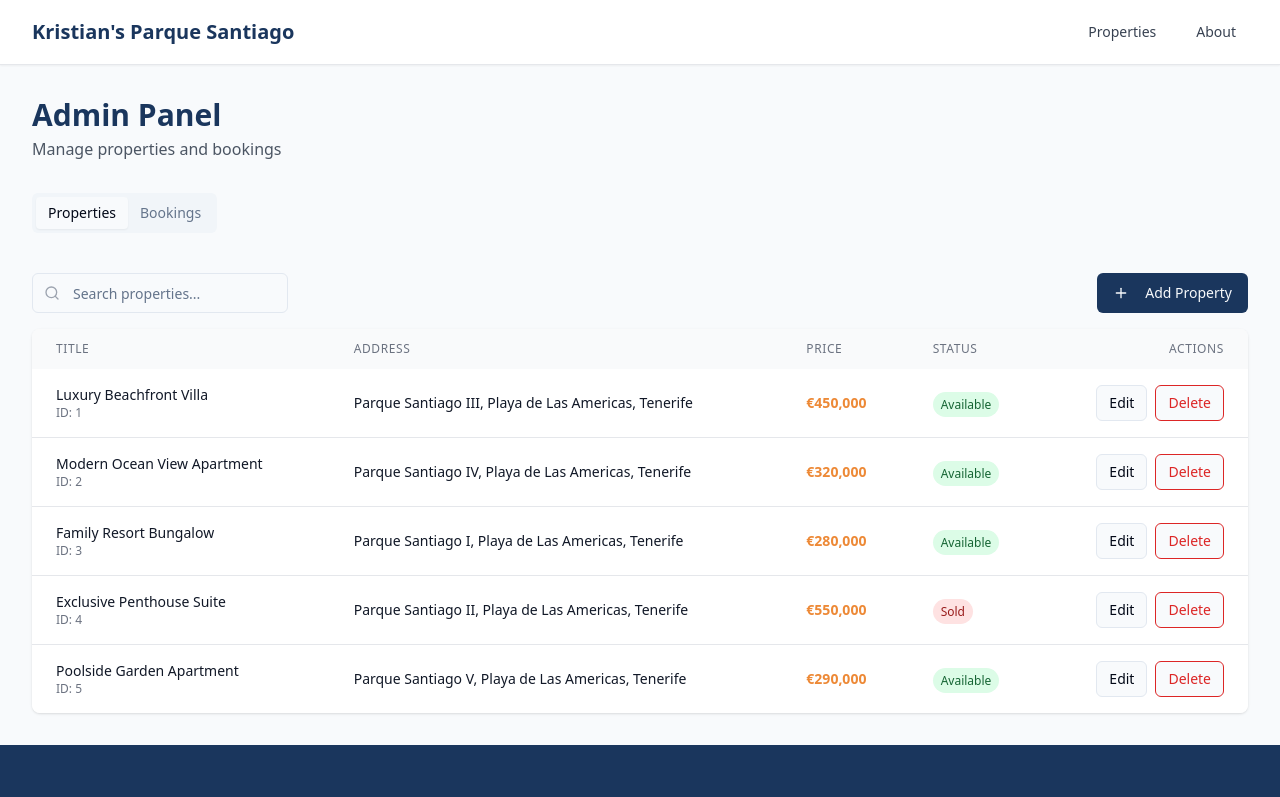
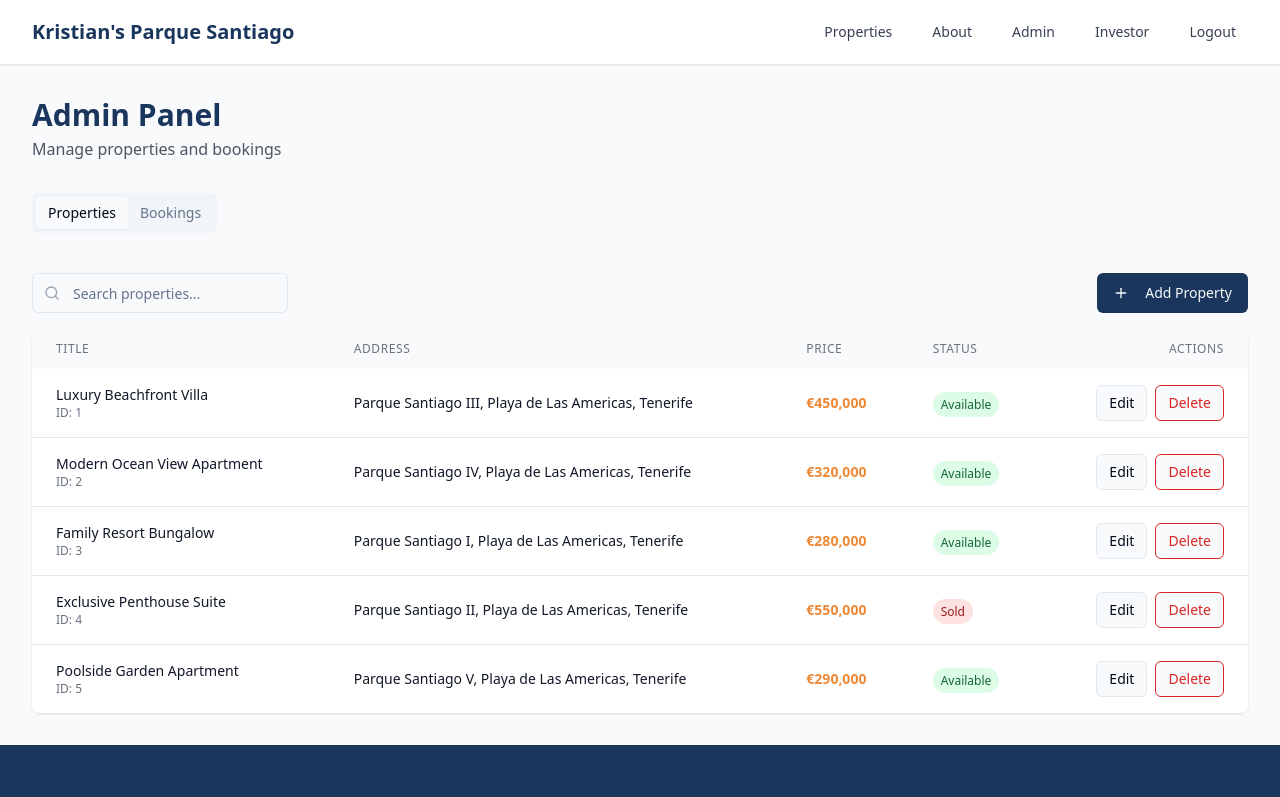
Before and after one commit to 0ideatbh/parque-santiago-vista, a React (Vite) app: page /admin in a window 1280 px wide. Shown: the top 797 px of the page. Built offline with nearby package versions, Linux system fonts and the light colour scheme; sample sign-in values are in the browser's storage.

Commit message:
Fix: Pass user and onLogout props to Layout
Pass the user and onLogout props to the Layout component in AdminPanel and InvestorDashboard pages to resolve the type errors.

```diff
--- a/src/components/layout/Layout.tsx
+++ b/src/components/layout/Layout.tsx
@@ -5,12 +5,18 @@ import Footer from './Footer';
 
 interface LayoutProps {
   children: ReactNode;
+  user?: {
+    name: string;
+    role: 'admin' | 'investor';
+    id?: string;
+  };
+  onLogout?: () => void;
 }
 
-const Layout = ({ children }: LayoutProps) => {
+const Layout = ({ children, user, onLogout }: LayoutProps) => {
   return (
     <div className="flex flex-col min-h-screen">
-      <Navbar />
+      <Navbar user={user} onLogout={onLogout} />
       <main className="flex-grow">{children}</main>
       <Footer />
     </div>
--- a/src/components/layout/Navbar.tsx
+++ b/src/components/layout/Navbar.tsx
@@ -3,7 +3,16 @@ import { useState } from 'react';
 import { Link } from 'react-router-dom';
 import { Menu, X } from 'lucide-react';
 
-const Navbar = () => {
+interface NavbarProps {
+  user?: {
+    name: string;
+    role: 'admin' | 'investor';
+    id?: string;
+  };
+  onLogout?: () => void;
+}
+
+const Navbar = ({ user, onLogout }: NavbarProps) => {
   const [isMenuOpen, setIsMenuOpen] = useState(false);
 
   return (
@@ -24,6 +33,24 @@ const Navbar = () => {
             <Link to="/about" className="px-3 py-2 text-sm font-medium text-gray-700 hover:text-realty-blue">
               About
             </Link>
+            {user && user.role === 'admin' && (
+              <Link to="/admin" className="px-3 py-2 text-sm font-medium text-gray-700 hover:text-realty-blue">
+                Admin
+              </Link>
+            )}
+            {user && (user.role === 'investor' || user.role === 'admin') && (
+              <Link to="/investor" className="px-3 py-2 text-sm font-medium text-gray-700 hover:text-realty-blue">
+                Investor
+              </Link>
+            )}
+            {user && onLogout && (
+              <button
+                onClick={onLogout}
+                className="px-3 py-2 text-sm font-medium text-gray-700 hover:text-realty-blue"
+              >
+                Logout
+              </button>
+            )}
           </div>
 
           {/* Mobile Menu Button */}
@@ -64,6 +91,35 @@ const Navbar = () => {
             >
               About
             </Link>
+            {user && user.role === 'admin' && (
+              <Link
+                to="/admin"
+                className="block px-3 py-2 rounded-md text-base font-medium text-gray-700 hover:text-gray-900 hover:bg-gray-50"
+                onClick={() => setIsMenuOpen(false)}
+              >
+                Admin
+              </Link>
+            )}
+            {user && (user.role === 'investor' || user.role === 'admin') && (
+              <Link
+                to="/investor"
+                className="block px-3 py-2 rounded-md text-base font-medium text-gray-700 hover:text-gray-900 hover:bg-gray-50"
+                onClick={() => setIsMenuOpen(false)}
+              >
+                Investor
+              </Link>
+            )}
+            {user && onLogout && (
+              <button
+                onClick={() => {
+                  setIsMenuOpen(false);
+                  onLogout();
+                }}
+                className="block w-full text-left px-3 py-2 rounded-md text-base font-medium text-gray-700 hover:text-gray-900 hover:bg-gray-50"
+              >
+                Logout
+              </button>
+            )}
           </div>
         </div>
       )}
```
